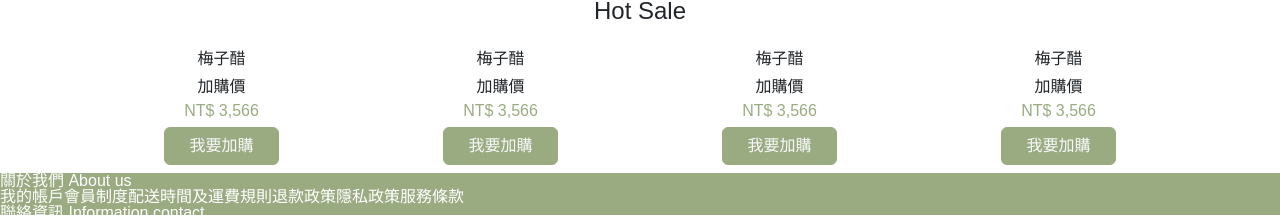
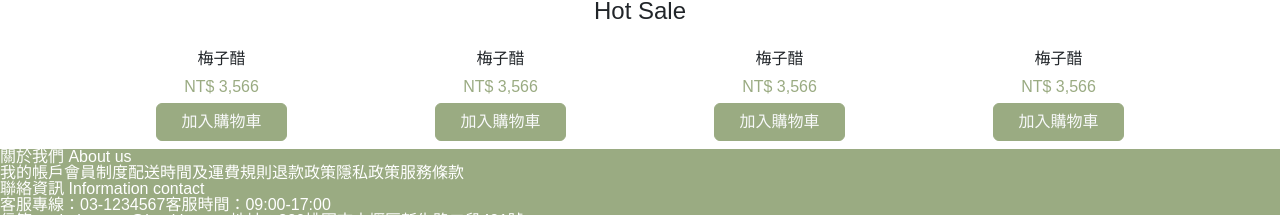
Before and after one commit to henry4682/wholesome-project, a React (Create React App) app: page / in a window 1280 px wide. Shown: the part 939-1154 px from the top of the page. Built offline with nearby package versions, Linux system fonts and the light colour scheme.

Commit message:
fix text

```diff
--- a/src/pages/Home/index.js
+++ b/src/pages/Home/index.js
@@ -25,45 +25,41 @@ function Home(props) {
           <li className=" product_item text-center py-2 ">
             <img src="" alt="" />
             <div className="py-1">梅子醋</div>
-            <div className="price-add pt-2">加購價</div>
             <div className="my-2 text-primary">
               NT$ <em className="add-on text-primary">3,566</em>
             </div>
             <button className="btn btn-primary text-light px-4">
-              我要加購
+              加入購物車
             </button>
           </li>
           <li className=" product_item text-center py-2 ">
             <img src="" alt="" />
             <div className="py-1">梅子醋</div>
-            <div className="price-add pt-2">加購價</div>
             <div className="my-2 text-primary">
               NT$ <em className="add-on text-primary">3,566</em>
             </div>
             <button className="btn btn-primary text-light px-4">
-              我要加購
+              加入購物車
             </button>
           </li>
           <li className=" product_item text-center py-2 ">
             <img src="" alt="" />
             <div className="py-1">梅子醋</div>
-            <div className="price-add pt-2">加購價</div>
             <div className="my-2 text-primary">
               NT$ <em className="add-on text-primary">3,566</em>
             </div>
             <button className="btn btn-primary text-light px-4">
-              我要加購
+              加入購物車
             </button>
           </li>
           <li className=" product_item text-center py-2 ">
             <img src="" alt="" />
             <div className="py-1">梅子醋</div>
-            <div className="price-add pt-2">加購價</div>
             <div className="my-2 text-primary">
               NT$ <em className="add-on text-primary">3,566</em>
             </div>
             <button className="btn btn-primary text-light px-4">
-              我要加購
+              加入購物車
             </button>
           </li>
         </ul>
--- a/src/pages/ShoppingCart/components/CartMain.js
+++ b/src/pages/ShoppingCart/components/CartMain.js
@@ -31,7 +31,7 @@ function CartMain(props) {
               </div>
               <div className="cart_price col-2">
                 <div>
-                  NT$ <em className='cart'>3,566</em>
+                  NT$ <em className="cart">3,566</em>
                 </div>
               </div>
               <div className="d-flex cart_counter col-2 align-items-center">
@@ -65,9 +65,8 @@ function CartMain(props) {
                 <IoIosArrowDropleftCircle size={30} />
               </button>
               <li className=" product_item text-center py-2 ">
-                <img src="" alt="" />
+                <img src="" alt="" className="cart_product_pic" />
                 <div className="py-1">梅子醋</div>
-                <div className="price-add pt-2">加購價</div>
                 <div className="my-2 text-primary">
                   NT$ <em className="add-on text-primary">3,566</em>
                 </div>
@@ -76,9 +75,9 @@ function CartMain(props) {
                 </button>
               </li>
               <li className=" product_item text-center py-2 ">
-                <img src="" alt="" />
+                <img src="" alt="" className="cart_product_pic" />
+
                 <div className="py-1">梅子醋</div>
-                <div className="price-add pt-2">加購價</div>
                 <div className="my-2 text-primary">
                   NT$ <em className="add-on text-primary">3,566</em>
                 </div>
@@ -87,9 +86,9 @@ function CartMain(props) {
                 </button>
               </li>
               <li className=" product_item text-center py-2 ">
-                <img src="" alt="" />
+                <img src="" alt="" className="cart_product_pic" />
+
                 <div className="py-1">梅子醋</div>
-                <div className="price-add pt-2">加購價</div>
                 <div className="my-2 text-primary">
                   NT$ <em className="add-on text-primary">3,566</em>
                 </div>
@@ -98,9 +97,9 @@ function CartMain(props) {
                 </button>
               </li>
               <li className=" product_item text-center py-2 ">
-                <img src="" alt="" />
+                <img src="" alt="" className="cart_product_pic" />
+
                 <div className="py-1">梅子醋</div>
-                <div className="price-add pt-2">加購價</div>
                 <div className="my-2 text-primary">
                   NT$ <em className="add-on text-primary">3,566</em>
                 </div>
@@ -109,9 +108,8 @@ function CartMain(props) {
                 </button>
               </li>
               <li className=" product_item text-center py-2 ">
-                <img src="" alt="" />
+                <img src="" alt="" className="cart_product_pic" />
                 <div className="py-1">梅子醋</div>
-                <div className="price-add pt-2">加購價</div>
                 <div className="my-2 text-primary">
                   NT$ <em className="add-on text-primary">3,566</em>
                 </div>
```
